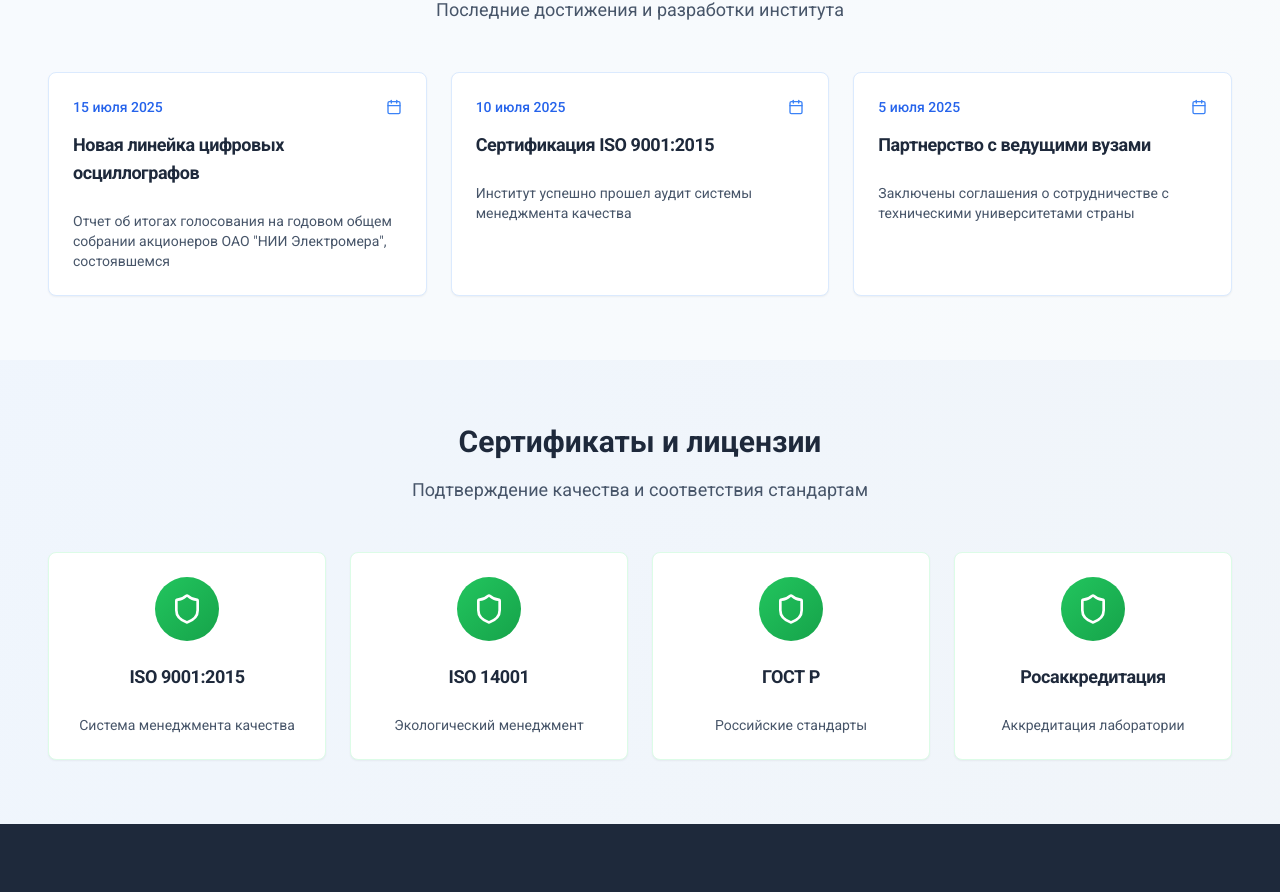
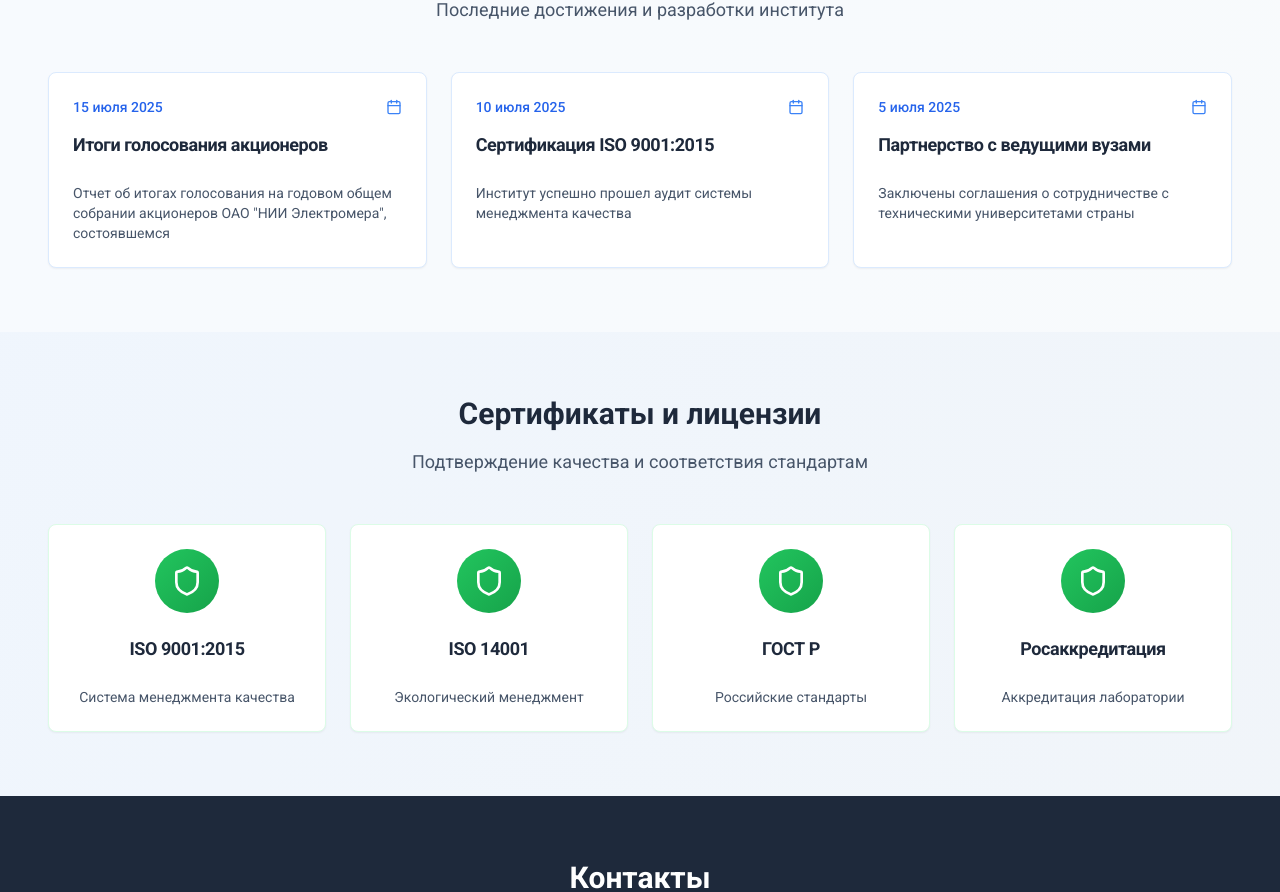
Before and after one commit to pr-poehali-dev/power-measurement-lab, a React (Vite) app: page / in a window 1280 px wide. Shown: the part 1859-2751 px from the top of the page. Built offline with nearby package versions, Linux system fonts and the light colour scheme.

Commit message:
Результаты голосования акционеров

```diff
--- a/src/pages/Index.tsx
+++ b/src/pages/Index.tsx
@@ -28,7 +28,7 @@ export default function Index() {
 
   const news = [
     {
-      title: "Новая линейка цифровых осциллографов",
+      title: "Итоги голосования акционеров",
       date: "15 июля 2025",
       description: "Отчет об итогах голосования на годовом общем собрании акционеров ОАО \"НИИ Электромера\", состоявшемся"
     },
```
